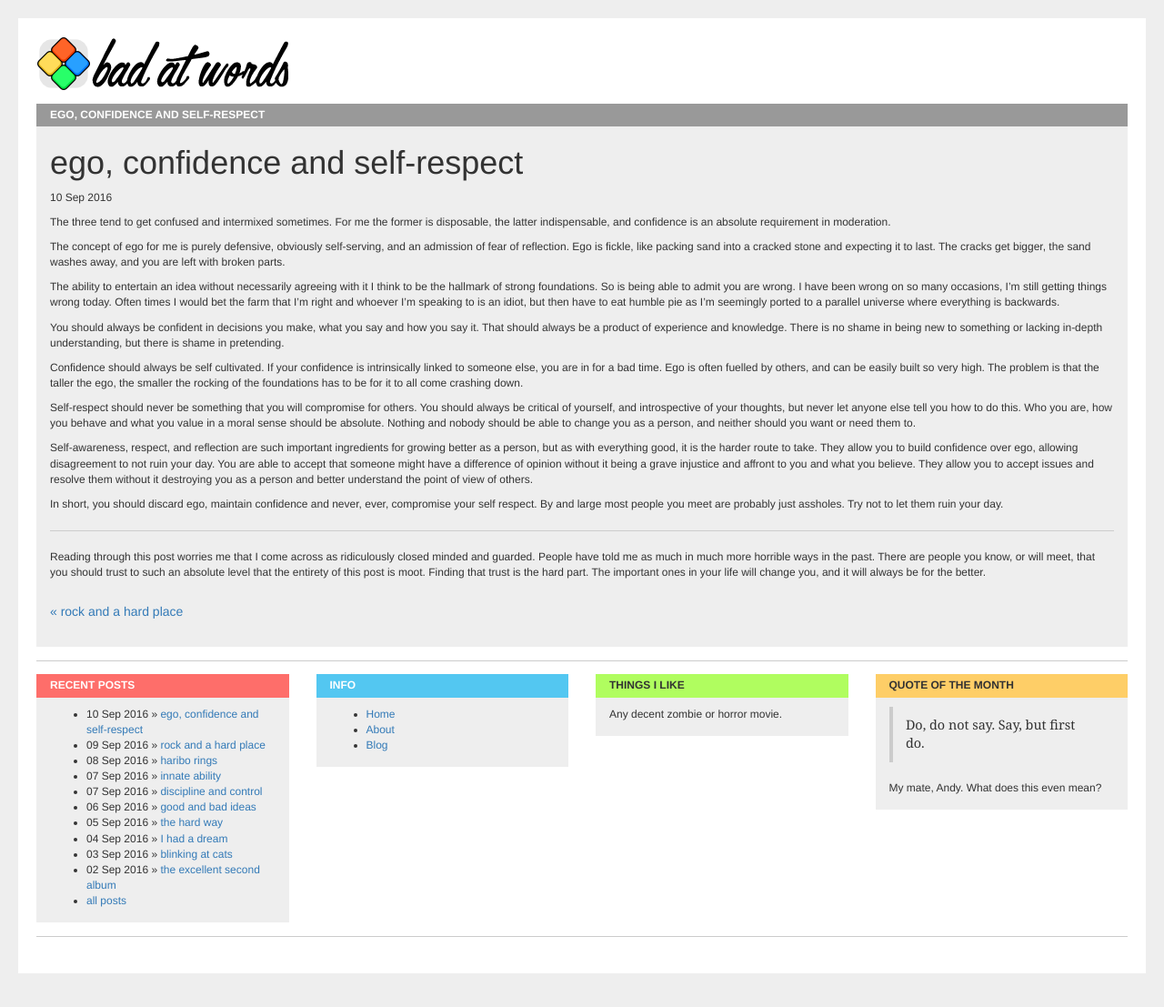
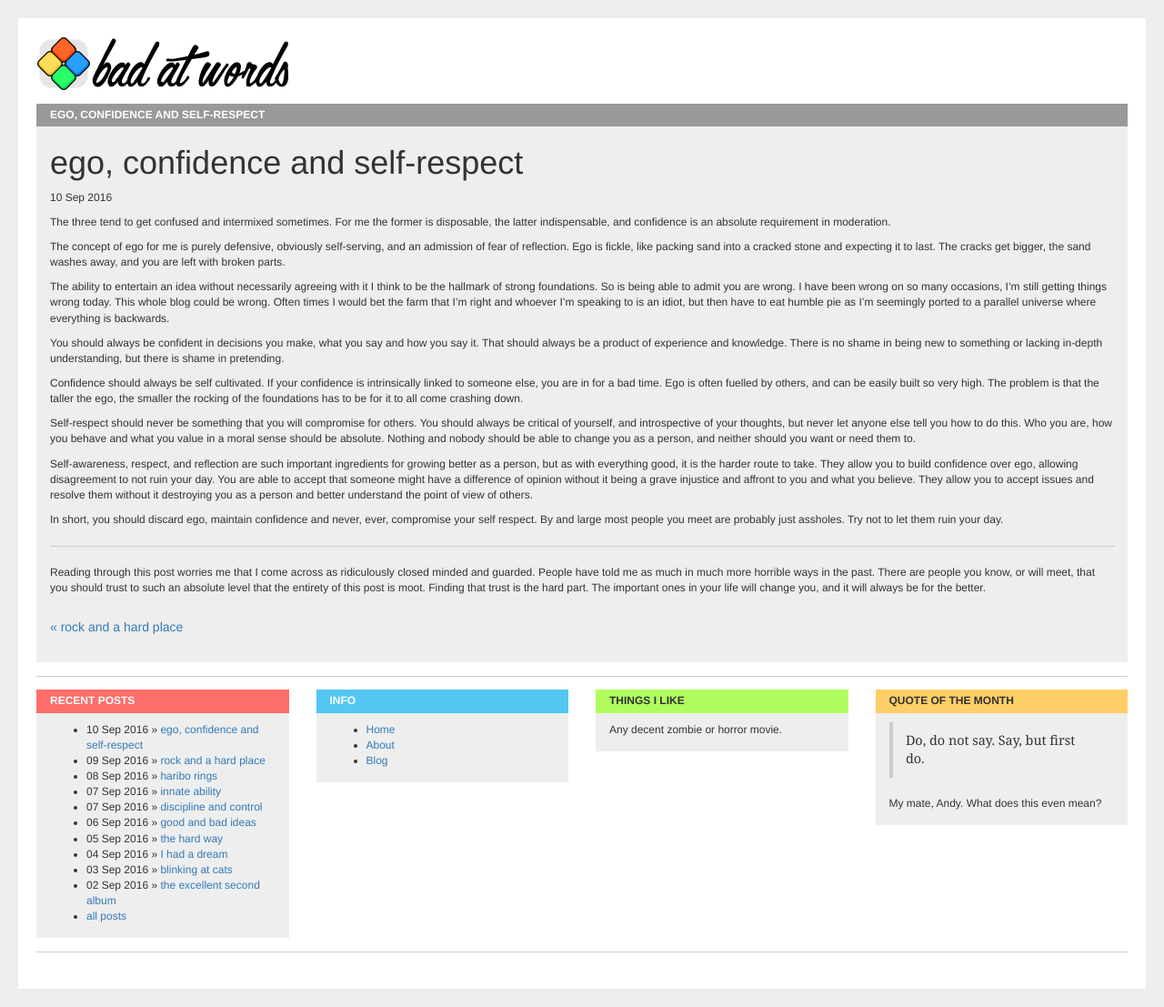
Before and after one commit to davidgitstuff/davidgitstuff.github.io, a Jekyll site: the page built from _posts/2016-09-10-ego-confidence-and-self-respect.md, in a window 1280 px wide. Shown: the whole page at 91% size. Built offline with Jekyll 4.4.1, drawn with Linux system fonts in a browser that asks for light colours; nearby versions of some CDN libraries; library files that are not in the unit come from our copies.

Commit message:
post update

```diff
--- a/_posts/2016-09-10-ego-confidence-and-self-respect.md
+++ b/_posts/2016-09-10-ego-confidence-and-self-respect.md
@@ -8,7 +8,7 @@ The three tend to get confused and intermixed sometimes. For me the former is di
 
 The concept of ego for me is purely defensive, obviously self-serving, and an admission of fear of reflection. Ego is fickle, like packing sand into a cracked stone and expecting it to last. The cracks get bigger, the sand washes away, and you are left with broken parts.
 
-The ability to entertain an idea without necessarily agreeing with it I think to be the hallmark of strong foundations. So is being able to admit you are wrong. I have been wrong on so many occasions, I'm still getting things wrong today. Often times I would bet the farm that I'm right and whoever I'm speaking to is an idiot, but then have to eat humble pie as I'm seemingly ported to a parallel universe where everything is backwards.
+The ability to entertain an idea without necessarily agreeing with it I think to be the hallmark of strong foundations. So is being able to admit you are wrong. I have been wrong on so many occasions, I'm still getting things wrong today. This whole blog could be wrong. Often times I would bet the farm that I'm right and whoever I'm speaking to is an idiot, but then have to eat humble pie as I'm seemingly ported to a parallel universe where everything is backwards.
 
 You should always be confident in decisions you make, what you say and how you say it. That should always be a product of experience and knowledge. There is no shame in being new to something or lacking in-depth understanding, but there is shame in pretending.
 
```
